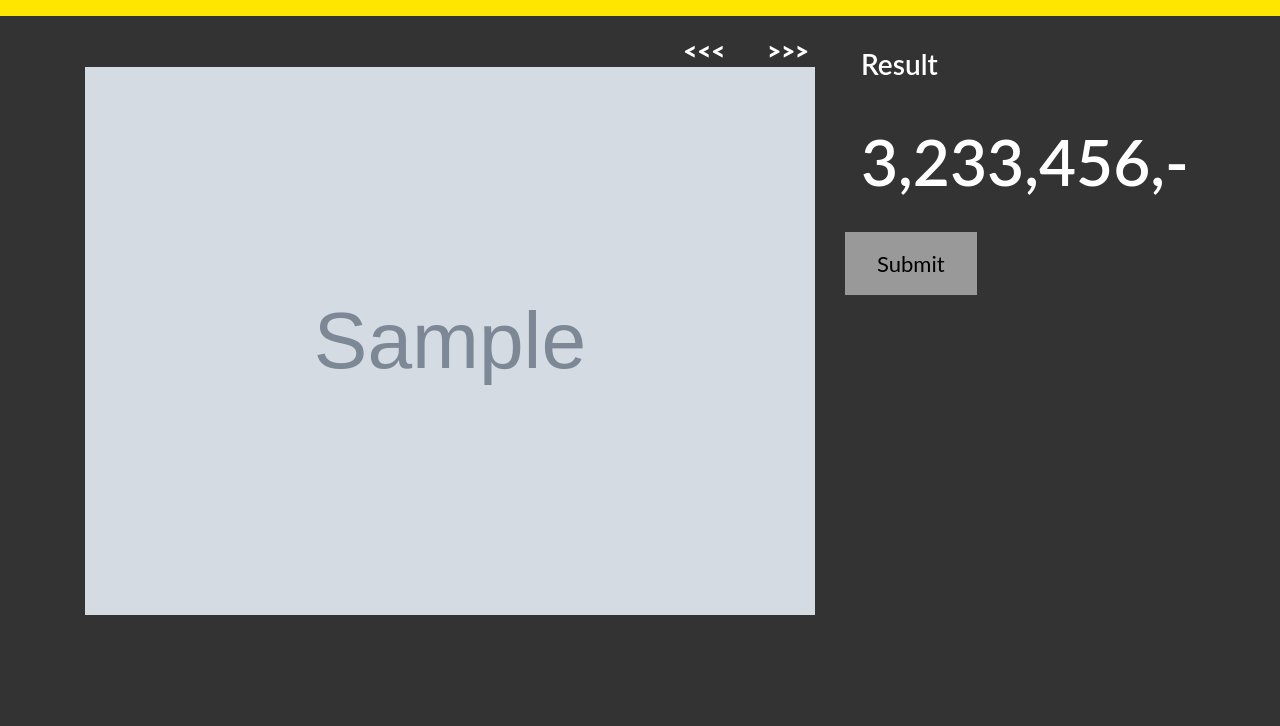
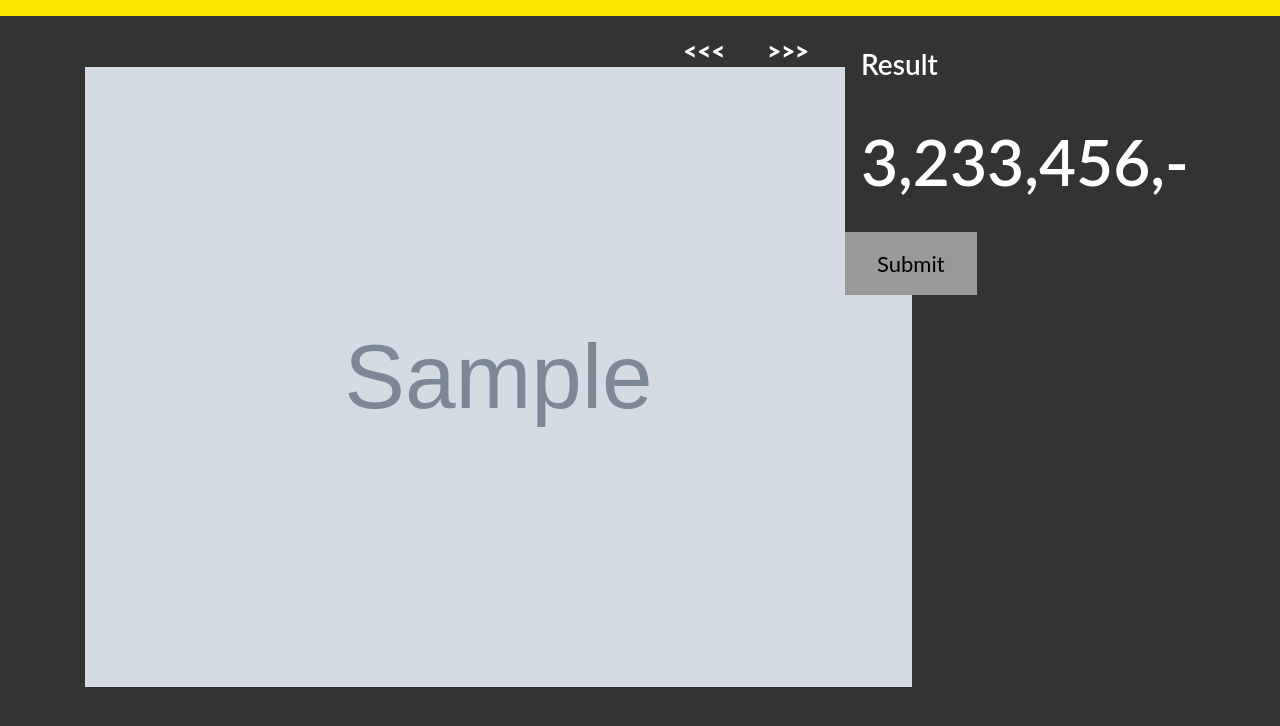
Before and after one commit to FlorisFok/Hackon, a Python web app: template flask/templates/next.html in a window 1280 px wide. Shown: the top 726 px of the page. Run offline with Jinja, Linux system fonts and the light colour scheme; the template is opened without the code that fills it: most values are stand-ins (such as "Sample title", 1, 10 or a date in 2020); grey boxes marked "Sample" are stand-in pictures; some libraries are stand-ins or nearby versions.

Commit message:
FIxed version

```diff
--- a/flask/static/css/style.css
+++ b/flask/static/css/style.css
@@ -67,7 +67,7 @@ html {
 }
 
 #oik {
-	width: 100%;
+	width: 827px;
 	/* z-index: -10; */
 }
 
--- a/flask/templates/next.html
+++ b/flask/templates/next.html
@@ -113,11 +113,11 @@
 			data.append('imgsrc', imgsrc);
 			request.send(data);
 			// reject autoload
-      let divy = document.createElement("div");
-      divy.class = 'boxie'
+			let divy = document.createElement("div");
+			divy.class = 'boxie'
 
-      divy.style = `top: ${(parseInt(coord2))}px; left:${(parseInt(coord1))}px ;padding-top: ${parseInt(coord4) - parseInt(coord2)}px; padding-left: ${parseInt(coord3) - parseInt(coord1)}px;position: absolute;z-index: 1;border-width: 5px;border-style: solid;border-color: yellow;`;
-      document.querySelector("#image").appendChild(divy)
+			divy.style = `top: ${(parseInt(coord2))}px; left:${(parseInt(coord1))}px ;padding-top: ${parseInt(coord4) - parseInt(coord2)}px; padding-left: ${parseInt(coord3) - parseInt(coord1)}px;position: absolute;z-index: 1;border-width: 5px;border-style: solid;border-color: yellow;`;
+			document.querySelector(".underImage").appendChild(divy)
 			return false;
 		}
 	});
```
